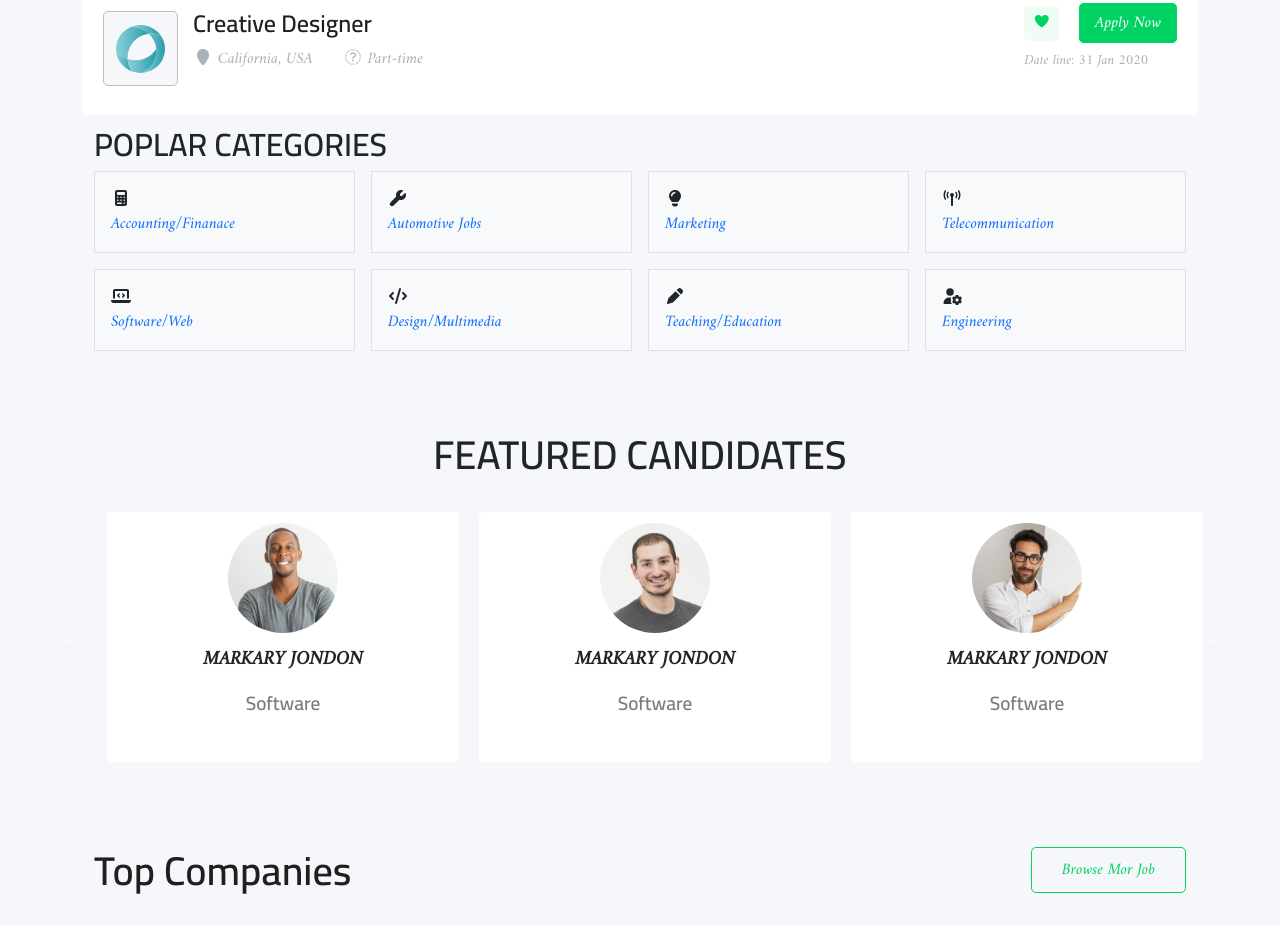
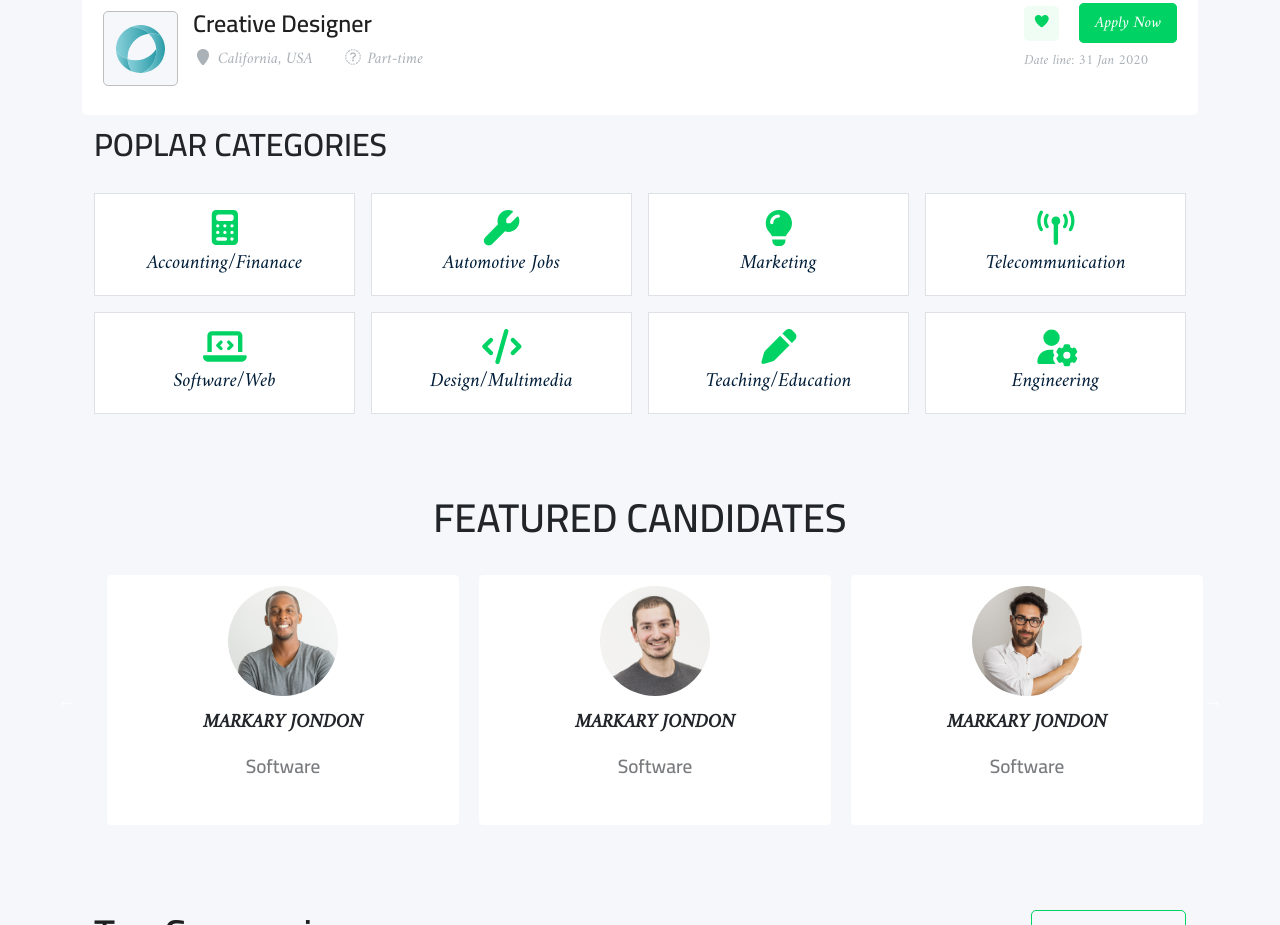
Before and after one commit to ibrahim2020583/workshop-tawzeef, a plain HTML site: page index.html in a window 1280 px wide. Shown: the part 2020-2945 px from the top of the page. Drawn offline with nearby package versions, Linux system fonts and the light colour scheme; files whose address does not match are found by name; a web font is replaced by a local one.

Commit message:
add style to categories

```diff
--- a/index.html
+++ b/index.html
@@ -379,10 +379,10 @@
           </div>
         </div>
         <!-------------categories-section------------------------->
-        <gsection class="categories">
+        <section class="categories">
           <div class="container">
             <h2>Poplar Categories</h2>
-            <div class="row row-cols-2 row-cols-lg-4 g-2 g-lg-3" data-aos="fade-up-right">
+            <div class="row row-cols-2 row-cols-lg-4 g-2 g-lg-3 wow animate__animated animate__fadeInUp" data-wow-duration="2s" data-wow-offset="200">
               <div class="col">
                 <div class="p-3 border bg-light">
                   <i class="fas fa-calculator icon"></i>
@@ -442,9 +442,7 @@
           </div>
           </div>
 
-
-
-        </gsection>
+        </section>
         <!-------------/categories-section------------------------->
         <!--------------Featured-Candidates------------------------>
 
--- a/sass/pages/hom.scss
+++ b/sass/pages/hom.scss
@@ -256,3 +256,27 @@ h2{
 
  }
 }
+.categories{
+    background-color:#f5f7fa ;
+    h2{
+        margin-bottom: 30px;
+    };
+    a{
+        color: #001D38;
+        font-size: 20px;
+
+
+    };
+    .icon{
+        color: #00D363;
+        font-size: 35px;
+    };
+    .p-3.border.bg-light{
+        background-color: #fff !important;
+        text-align: center;
+        &:hover{
+            border: 1px solid#00D363 !important ;
+            transition: .5s ease-in-out;
+        }
+    };
+  }
```
Also changed, not shown: css/style.css, 2 other files.
